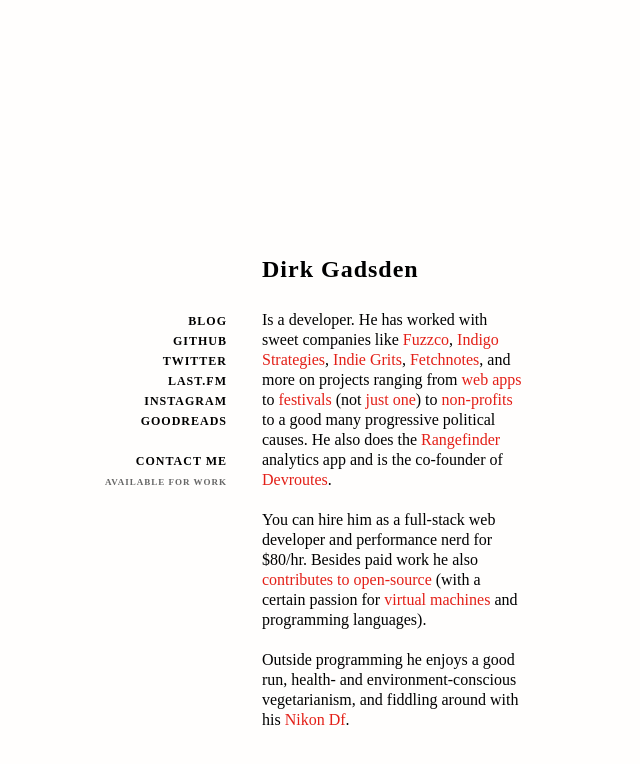
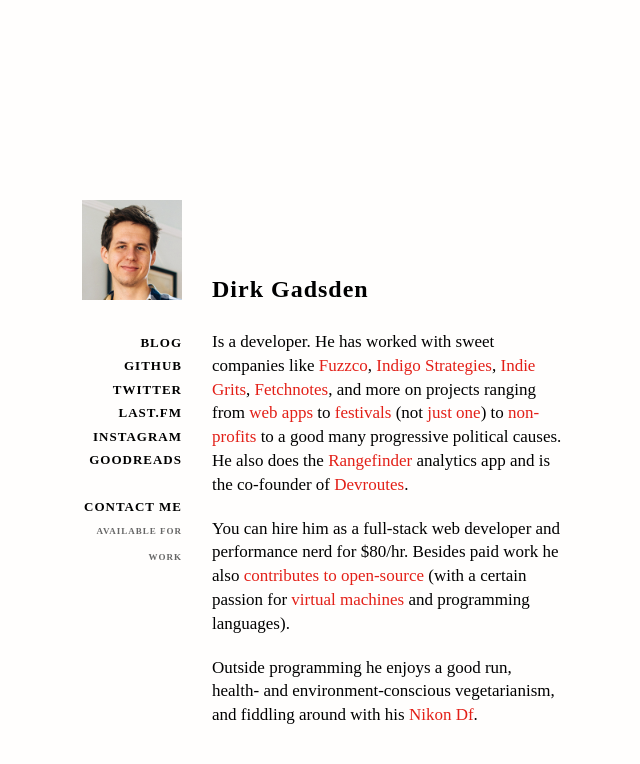
Before and after one commit to dirk/dirk.to, a Jekyll site: the page built from index.html, in a window 1280 px wide. Shown: the top 764 px of the page, without its empty margins (328-968 px from the left). Built offline with Jekyll 4.4.1, drawn with Linux system fonts in a browser that asks for light colours; Markdown is read by kramdown in place of the engine named in the settings; comment, search, counter and statistics services are not loaded.

Commit message:
Bump up type sizes

```diff
--- a/css/master.css
+++ b/css/master.css
@@ -1,29 +1,29 @@
 * {margin: 0; padding: 0;}
 html, body {height: 100%;}
 html {background: #fffefd;}
-body {position: relative; min-height: 640px; min-width: 520px;color: #000;}
+body {position: relative; min-height: 640px; min-width: 520px; color: #000; font-size: 62.5%;}
 a {text-decoration: none;}
 
 .clearfix:before, .clearfix:after {content: " "; display: table;}
 .clearfix:after {clear: both;}
 
-#container.home {position: absolute; top: 50%; left: 0; right: 0; clear: both; height: 560px; /* margin-top: -170px; */ margin-top: -270px;}
-#card {width: 430px; margin: 0 auto; position: relative;}
+#container.home {position: absolute; top: 50%; left: 0; right: 0; clear: both; height: 500px; /* margin-top: -170px; */ margin-top: -250px;}
+#card {width: 50em; margin: 0 auto; position: relative;}
 
-.sidebar {float: left; width: 130px; margin: 0 35px 0 0;}
-.sidebar a.picture {margin: 0 0 30px 30px;}
-.sidebar .links {font-family: "ff-dagny-web-pro"; font-size: 12px; line-height: 20px; text-align: right; font-weight: bold; letter-spacing: 1px; padding-top: 1px;}
+.sidebar {float: left; width: 12em; margin: 0 3em 0 0;}
+.sidebar a.picture {margin: 0 0 3em 2em;}
+.sidebar .links {font-family: "ff-dagny-web-pro"; font-size: 1.3em; line-height: 1.8em; text-align: right; font-weight: bold; letter-spacing: 1px; padding-top: 1px;}
 .sidebar .links a {color: #000;}
 .sidebar .links a:hover {text-decoration: underline;}
 .sidebar .links small {font-size: 9px; color: #666;}
-.main {width: 265px; float: left;}
-.main h1 {font-family: "ff-dagny-web-pro"; font-weight: 700; letter-spacing: 1px; font-size: 24px; margin: 76px 0 28px 0; height: 26px;}
-.main p {font-family: "garamond-premier-pro"; font-size: 16px; line-height: 20px; margin-bottom: 20px;}
+.main {width: 35em; float: left;}
+.main h1 {font-family: "ff-dagny-web-pro"; font-weight: 700; letter-spacing: 1px; font-size: 2.4em; margin: 76px 0 28px 0; height: 26px;}
+.main p {font-family: "garamond-premier-pro"; font-size: 1.7em; line-height: 1.4em; margin-bottom: 20px;}
 .main p a {color: #e31f17; text-decoration: none;}
 .main p a:hover {color: #8e371c; text-decoration: underline;}
 
 a.picture {
   display: block; width: 100px; height: 100px;
-  background: url('/6/images/square.png') no-repeat; background-size: cover;
+  background: url('/images/square.png') no-repeat; background-size: cover;
 }
 a.picture:hover {opacity: 0.75;}
```
